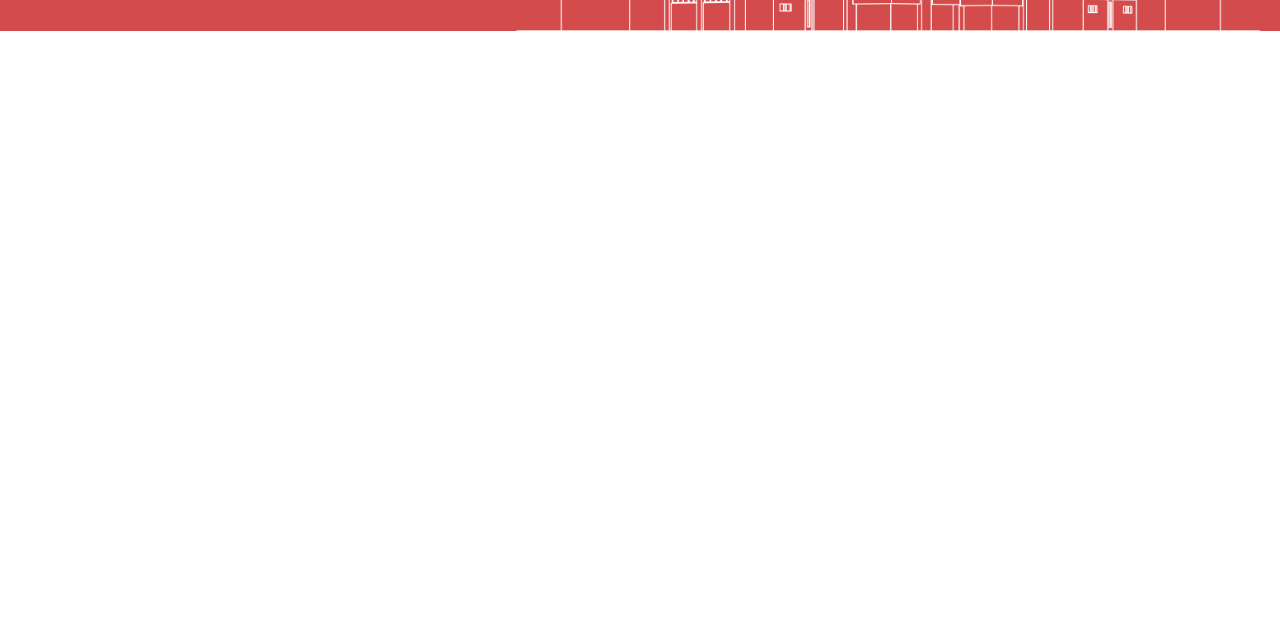
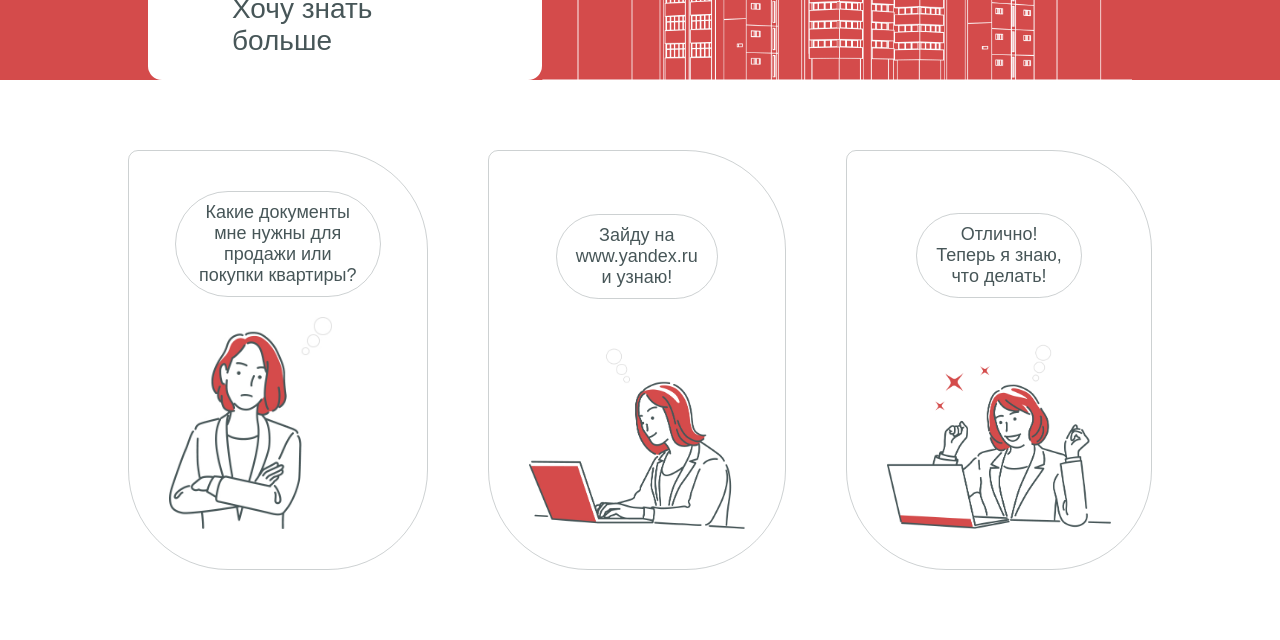
Before and after one commit to temazinkin/course-html, a plain HTML site: page index.html in a window 1280 px wide. Shown: the part 559-1199 px from the top of the page. Before the commit the page ends 800 px from the top, so only its background shows below. Drawn offline with Linux system fonts and the light colour scheme.

Commit message:
lesson-2

```diff
--- a/index.html
+++ b/index.html
@@ -24,6 +24,8 @@
             </a>
         </header>
     </div>
+    <div class="bg-red">
+        <div class="wrapper">
             <div class="lead">
                 <div class="lead__content">
                     <span class="lead__subtitle">Запутались в сложных терминах и документах?</span>
@@ -32,9 +34,35 @@
                         подготовить и что учесть
                         при <span class="border">продаже и покупке</span> квартиры
                     </h1>
-            <a href="" class="btn btn-white">Хочу знать больше</a>
+                    <a href="" class="btn btn-white btn-large">Хочу знать больше</a>
                 </div>
                 <img src="img/lead.png" alt="" class="lead__img">
             </div>
+        </div>
+    </div>
+
+    <div class="features wrapper">
+        <div class="features-block">
+            <div class="features-number">1</div>
+            <div class="features-title features-title-large">
+                Какие документы мне нужны для
+                продажи или покупки квартиры?
+            </div>
+            <img src="img/women-3.jpg" alt="" class="features-img features-img-small">
+        </div>
+        <div class="features-block">
+            <div class="features-number">2</div>
+            <div class="features-title">
+                Зайду на www.yandex.ru
+                и узнаю!
+            </div>
+            <img src="img/women-2.jpg" alt="" class="features-img">
+        </div>
+        <div class="features-block">
+            <div class="features-number">3</div>
+            <div class="features-title">Отлично! Теперь я знаю, что делать!</div>
+            <img src="img/women-1.jpg" alt="" class="features-img">
+        </div>
+    </div>
 </body>
 </html>
--- a/style.css
+++ b/style.css
@@ -10,6 +10,11 @@ body {
 
 .wrapper {
     max-width: 80%;
+    margin: auto;
+}
+
+.bg-red {
+    background-color: #D44B4B;
 }
 
 .header {
@@ -66,23 +71,29 @@ body {
     background-color: #fff;
 }
 
+.btn-large {
+    font-size: 28px;
+    padding:  .8em 3em;
+}
+
 .lead {
     display: flex;
     align-items: center;
     padding: 0 20px;
     color: #fff;
-    background-color: #D44B4B;
 }
 
 .lead__title {
     font-weight: bold;
-    font-size: 45px;
+    font-size: 40px;
+    margin-bottom: 1em;
 }
 
 .lead__img {
     width: 60%;
     height: auto;
     margin-top: 40px;
+    align-self: flex-end;
 }
 
 .border {
@@ -91,3 +102,44 @@ body {
     padding: .1em .5em;
     display: inline-block;
 }
+
+.features {
+    display: flex;
+    padding: 70px 0;
+    gap: 60px;
+}
+
+.features-block {
+    display: flex;
+    flex-direction: column;
+    border: 1px solid #47565845;
+    border-radius: 10px 100px 100px 100px;
+    padding: 40px;
+}
+.features-number {
+    display: none;
+}
+.features-title {
+    color: #475658;
+    font-size: 18px;
+    border: 1px solid #47565845;
+    border-radius: 100px;
+    padding: 10px 15px;
+    margin: auto;
+    text-align: center;
+    width: 60%;
+}
+
+.features-title-large {
+    width: 80%;
+    margin-bottom: 20px;
+}
+
+.features-img {
+    width: 100%;
+    margin-top: auto;
+}
+
+.features-img-small {
+    width: 75%;
+}
```
Lines whose indentation alone changed are shown as unchanged.
